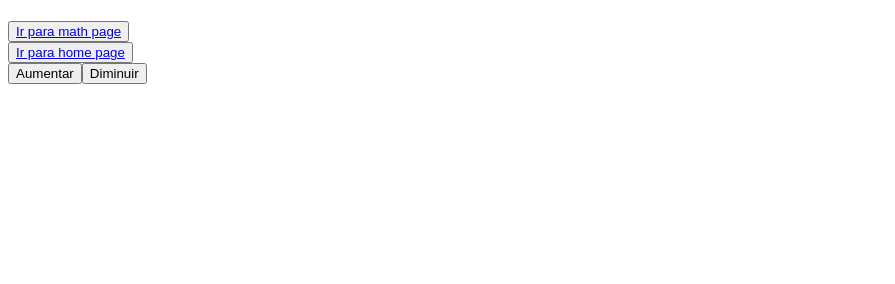
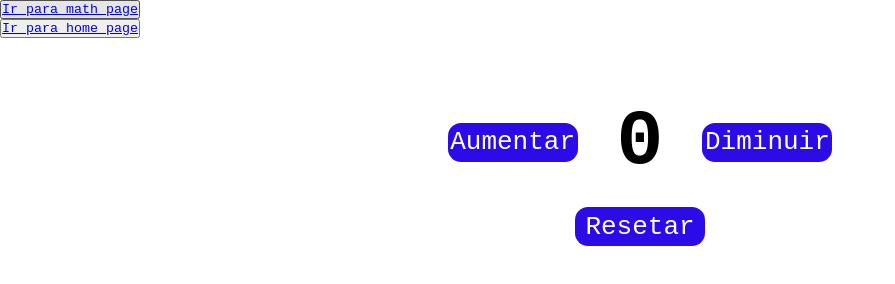
Before and after one commit to pedro-ols/01-intro-js, a plain HTML site: page pages/counter.html in a window 1280 px wide. Shown: the whole page, without its empty margins (0-895 px from the left). Drawn offline with Linux system fonts and the light colour scheme.

Commit message:
feat: create counter functions and style

```diff
--- a/assets/scripts/counter.scripts.js
+++ b/assets/scripts/counter.scripts.js
@@ -6,3 +6,6 @@ function diminuir() {
     let contador = Number(document.getElementById("counter").innerText);
     document.getElementById("counter").innerHTML = contador - 1;
 };
+function resetar() {
+    document.getElementById("counter").innerHTML = 0;
+};
--- a/assets/styles/counter.styles.css
+++ b/assets/styles/counter.styles.css
@@ -1,3 +1,41 @@
+*{
+    margin: 0;
+    padding: 0;
+    box-sizing: border-box;
+    font-family: monospace;
+}
 .container{
+    width: 100%;
     display: flex;
+    flex-direction: column;
+    padding: 3rem;
 }
+.plus-less-container{
+    display: flex;
+    height: 10rem;
+    align-items: center;
+    justify-content: center;
+    gap: 3rem;
+}
+.reset-btn,
+.action-btn{
+    border: none;
+    background-color: rgb(44, 11, 233);
+    color: white;
+    font-size: 2rem;
+    width: 10rem;
+    height: 3rem;
+    border-radius: 1rem;
+}
+.reset-container{
+    display: flex;
+    justify-content: center;
+    align-items: center;
+    width: 100%;
+}
+.reset-btn{
+}
+#counter{
+    font-size: 6rem;
+    font-weight: bold;
+}
--- a/pages/counter.html
+++ b/pages/counter.html
@@ -8,24 +8,27 @@
     </head>
     <body>
         <div>
-            <h1 id="counter"></h1>
-        </div>
-        <div>
-            <button><a href="./pages/math.html">Ir para math page</a></button>
+            <button><a href="./math.html">Ir para math page</a></button>
         </div>
         <div>
             <button><a href="../index.html">Ir para home page</a></button>
         </div>
         <div class="container">
+        <div class="plus-less-container">
             <div>
-                <button onclick="aumentar()" id="aumentar">Aumentar</button>
+                <button onclick="aumentar()" id="aumentar" class="action-btn">Aumentar</button>
             </div>
             <div>
-                <button onclick="diminuir()" id="diminuir">Diminuir</button>
+                <p id="counter">0</p>
             </div>
             <div>
-                <p id="counter"></p>
+                <button onclick="diminuir()" id="diminuir" class="action-btn">Diminuir</button>
             </div>
+
+        </div>
+        <div class="reset-container">
+                <button onclick="resetar()" id="resetar" class="reset-btn">Resetar</button>
+        </div>
         </div>
         <script src="../assets/scripts/counter.scripts.js"></script>
     </body>
```
